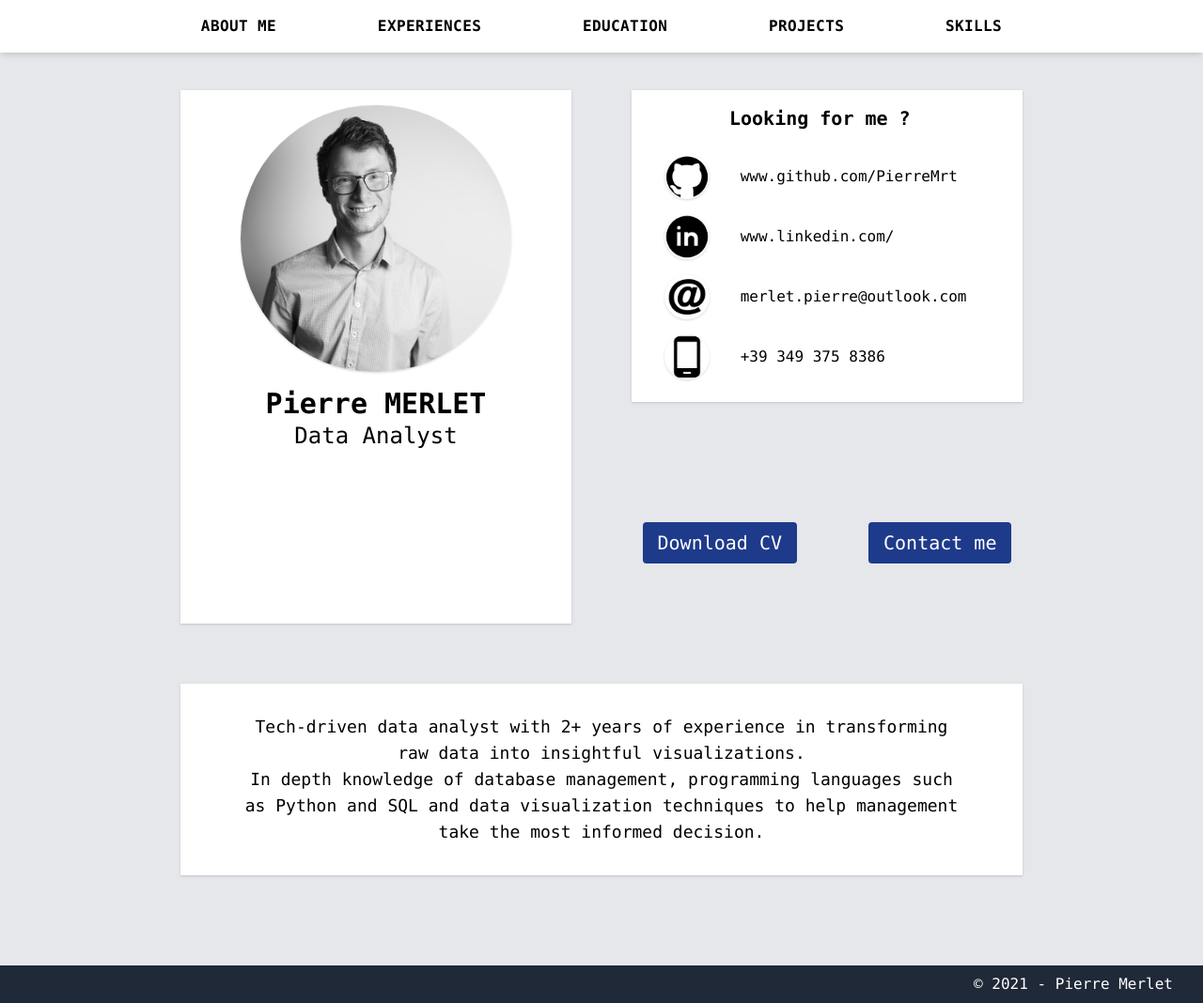
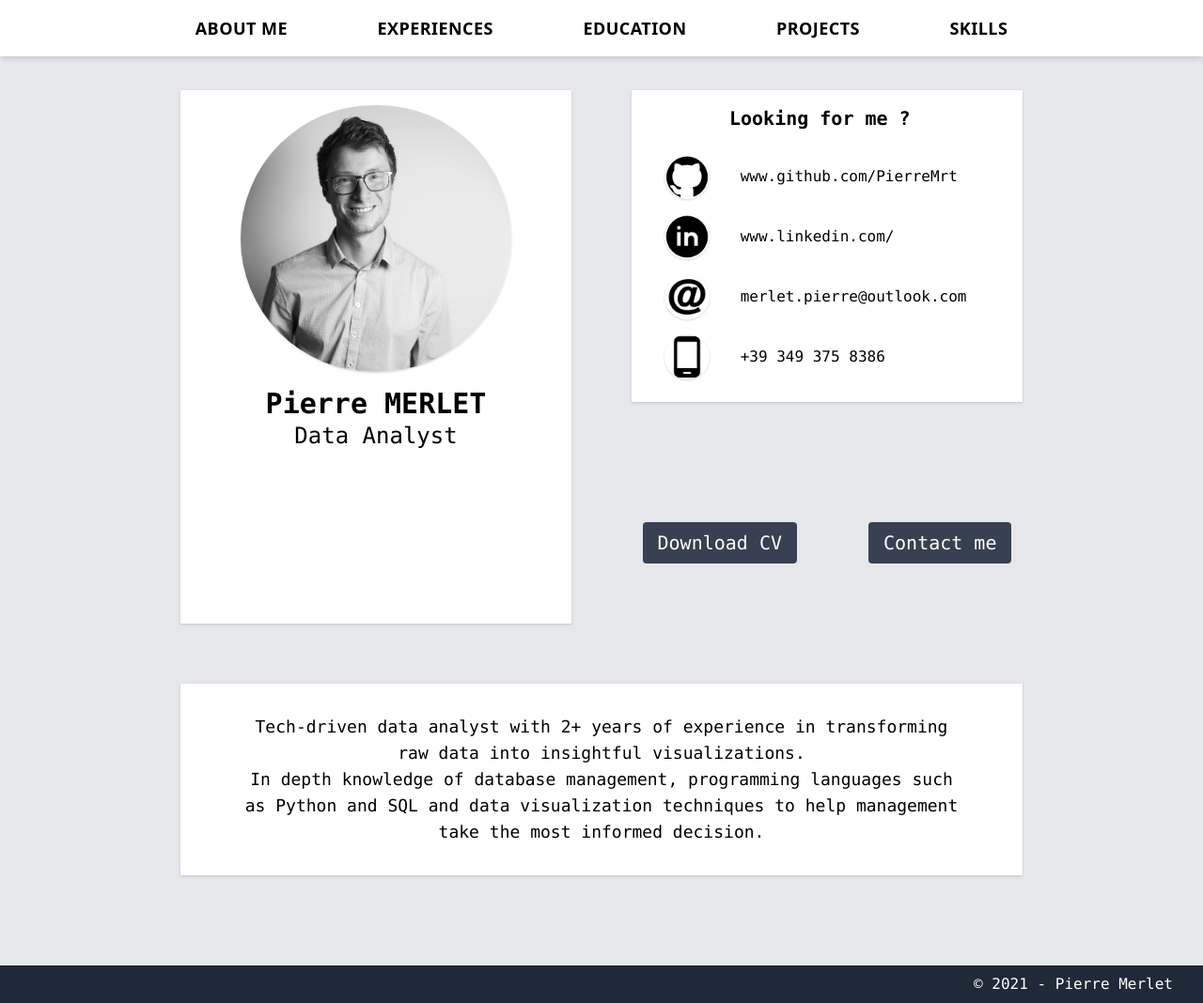
Before and after one commit to PierreMrt/django-portfolio, a Django app: template portfolio/templates/index.html in a window 1280 px wide. Shown: the whole page at 94% size. Run offline with Django 3.2, Linux system fonts and the light colour scheme; the template is opened without the code that fills it, so the values that code supplies are empty.

Commit message:
gray-800 to gray-700

```diff
--- a/portfolio/templates/base.html
+++ b/portfolio/templates/base.html
@@ -22,7 +22,7 @@
       <p class="browsehappy">You are using an <strong>outdated</strong> browser. Please <a href="#">upgrade your browser</a> to improve your experience.</p>
     <![endif]-->
 
-    <nav class='z-50 fixed flex shadow-md w-full h-auto font-mono font-medium md:font-semibold tracking-tigher md:tracking-wide bg-white font-sans text-center text-xs md:text-base'>
+    <nav class='z-50 fixed flex shadow-md w-full h-auto font-medium font-mono md:font-sans md:font-semibold tracking-tigher md:tracking-wide bg-white font-sans text-center text-xs md:text-base lg:text-lg'>
         <a href='/' class='inline-block flex-auto py-4 hover:bg-blue-900 hover:text-white lg:ml-40'>ABOUT ME</a>
         <a href='/experiences' class='inline-block flex-auto py-4 hover:bg-blue-900 hover:text-white'>EXPERIENCES</a>
         <a href='/education' class='inline-block flex-auto py-4 hover:bg-blue-900 hover:text-white'>EDUCATION</a>
--- a/portfolio/templates/education.html
+++ b/portfolio/templates/education.html
@@ -26,9 +26,9 @@
 
             <div class="col-start-5 col-end-6 md:mx-auto relative mr-5">
                 <div class="h-full w-6 flex items-center justify-center">
-                    <div class="h-full w-1 bg-gray-800 pointer-events-none"></div>
+                    <div class="h-full w-1 bg-gray-700 pointer-events-none"></div>
                 </div>
-                <div class="w-6 h-6 absolute top-1/2 border-2 border-gray-800 -mt-3 rounded-full bg-white shadow"></div>
+                <div class="w-6 h-6 absolute top-1/2 border-2 border-gray-700 -mt-3 rounded-full bg-white shadow"></div>
             </div>
 
             <div class="row-start-{{ row_number }} {{ col_date }} flex my-auto hidden md:block">
--- a/portfolio/templates/experiences.html
+++ b/portfolio/templates/experiences.html
@@ -24,9 +24,9 @@
 
             <div class="col-start-5 col-end-6 md:mx-auto relative mr-5">
                 <div class="h-full w-6 flex items-center justify-center">
-                    <div class="h-full w-1 bg-gray-800 pointer-events-none"></div>
+                    <div class="h-full w-1 bg-gray-700 pointer-events-none"></div>
                 </div>
-                <div class="w-6 h-6 absolute top-1/2 -mt-3 border-2 border-gray-800 rounded-full bg-white shadow"></div>
+                <div class="w-6 h-6 absolute top-1/2 -mt-3 border-2 border-gray-700 rounded-full bg-white shadow"></div>
             </div>
 
             <div class="row-start-{{ row_number }} {{ col_date }} flex my-auto hidden md:block">
--- a/portfolio/templates/index.html
+++ b/portfolio/templates/index.html
@@ -35,8 +35,8 @@
     </div>
 
     <div class='mx-auto row-start-3 lg:row-start-2 lg:col-start-2 my-auto lg:my-16 md:space-x-16 text-white text-sm md:text-xl'>
-        <a href="{% static 'resume.pdf' %}" class='inline-block rounded w-auto px-4 py-2 bg-blue-900 hover:bg-gray-900'>Download CV</a>
-        <a href='mailto:merlet.pierre@outlook.com' class='inline-block rounded w-auto px-4 py-2 bg-blue-900 hover:bg-gray-900'>Contact me</a>
+        <a href="{% static 'resume.pdf' %}" class='inline-block rounded w-auto px-4 py-2 bg-gray-700 hover:bg-blue-900'>Download CV</a>
+        <a href='mailto:merlet.pierre@outlook.com' class='inline-block rounded w-auto px-4 py-2 bg-gray-700 hover:bg-blue-900'>Contact me</a>
     </div>
 
     <div class='bg-white row-start-2 lg:row-start-3 shadow w-full mx-auto p-8 lg:px-16 text-sm md:text-lg text-center lg:col-span-2'>
```
